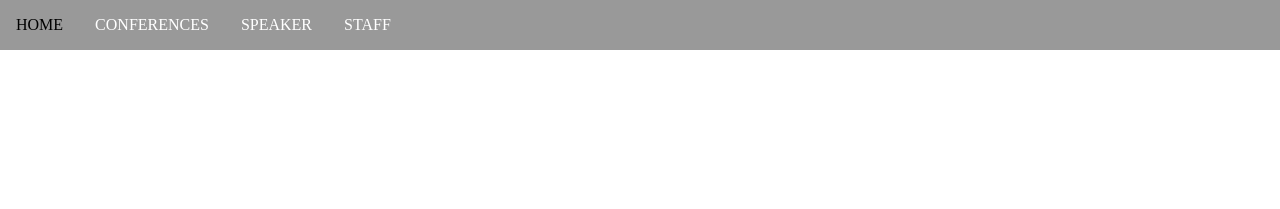
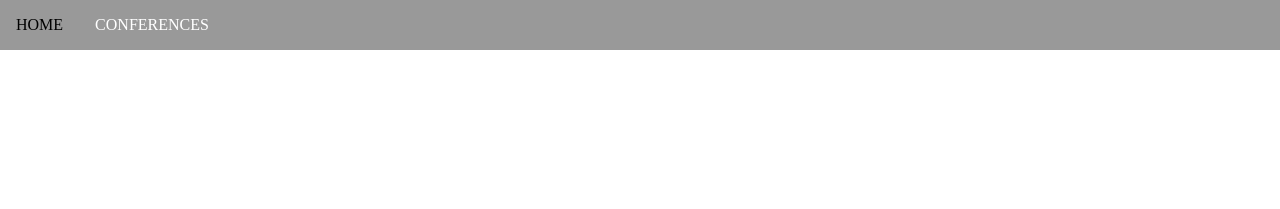
Before and after one commit to victorldleon/decap-jekyll-template, a Jekyll site: the page built from index.md, in a window 1280 px wide. Shown: the top 209 px of the page. Built offline with Jekyll 4.4.1, drawn with Linux system fonts in a browser that asks for light colours; a script that is not in the unit is left out.

Commit message:
Update Config “navigation”

```diff
--- a/_data/navigation.yml
+++ b/_data/navigation.yml
@@ -1,10 +1,5 @@
-# _data/navigation.yml
 items:
   - name: Home
     link: /
   - name: Conferences
     link: /conferences.html
-  - name: Speaker
-    link: /speaker.html
-  - name: Staff
-    link: /staff.html
```
